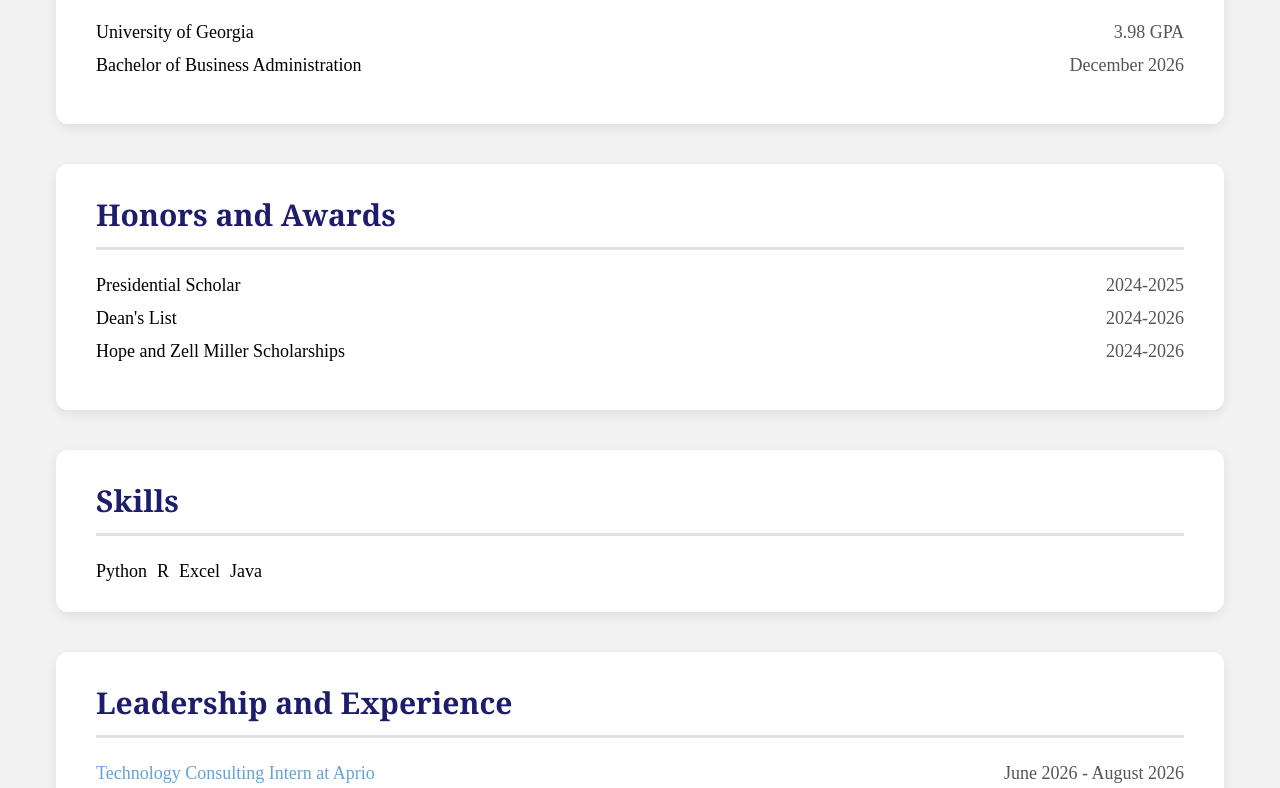
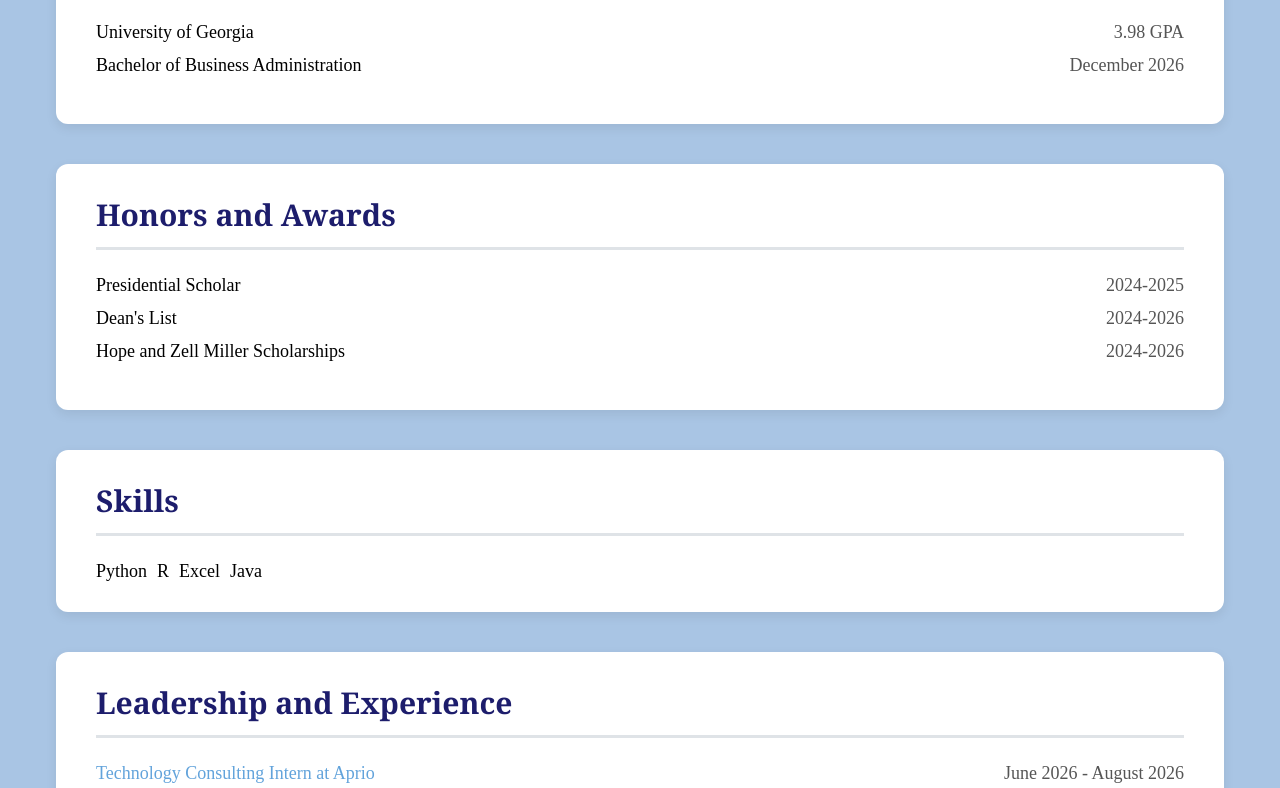
Before and after one commit to mg38563/mg38563.github.io, a website: page index.html in a window 1280 px wide. Shown: the part 562-1350 px from the top of the page. Drawn offline with Linux system fonts and the light colour scheme; a web font is replaced by a local one.

Commit message:
updated color

```diff
--- a/css/style.css
+++ b/css/style.css
@@ -1,6 +1,6 @@
 body {
   margin: 0;
-  background-color: rgb(242, 242, 242);
+  background-color: rgb(169, 197, 228);
   }
 
 /****************   Nav Section **********************/
```
